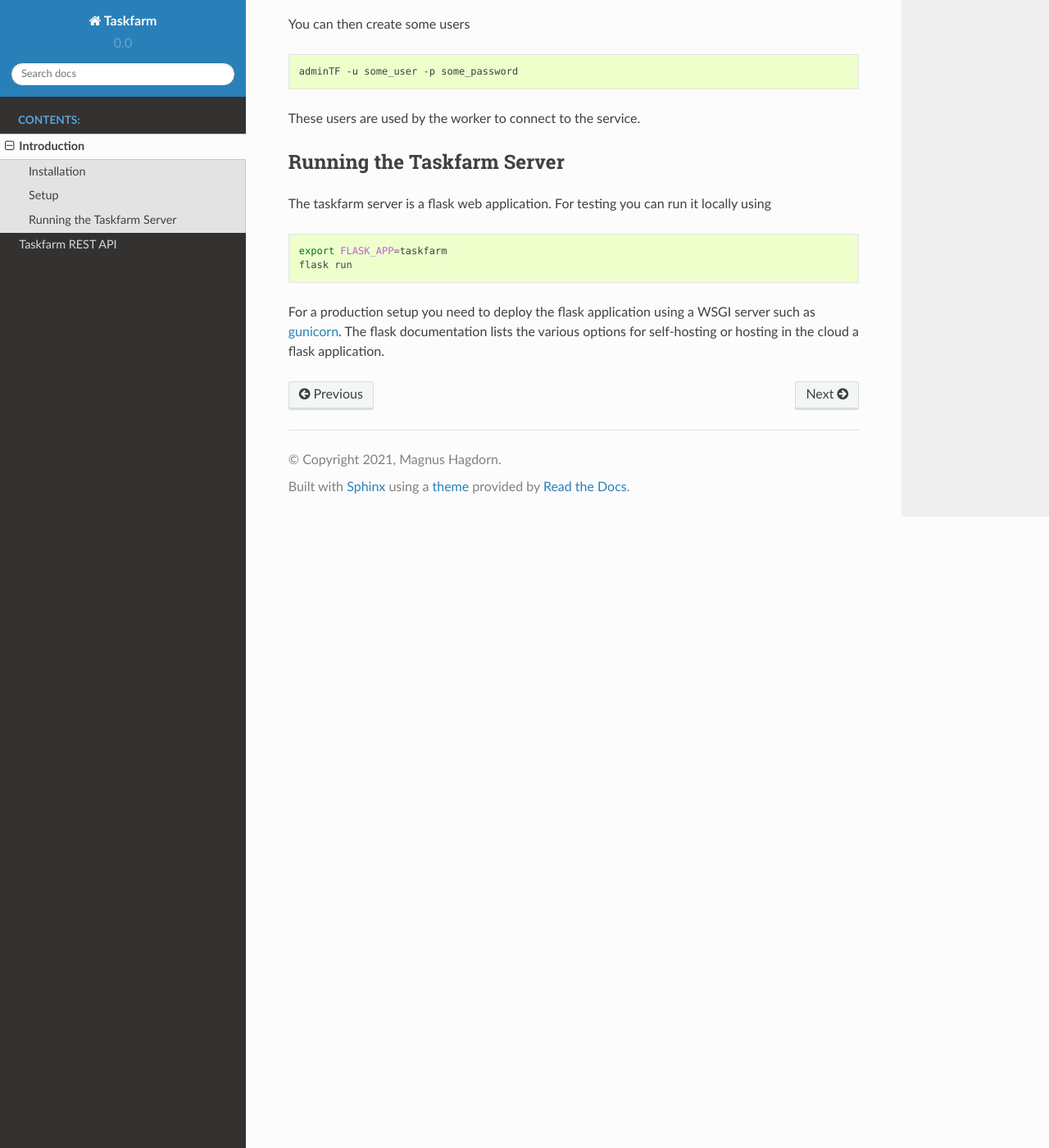
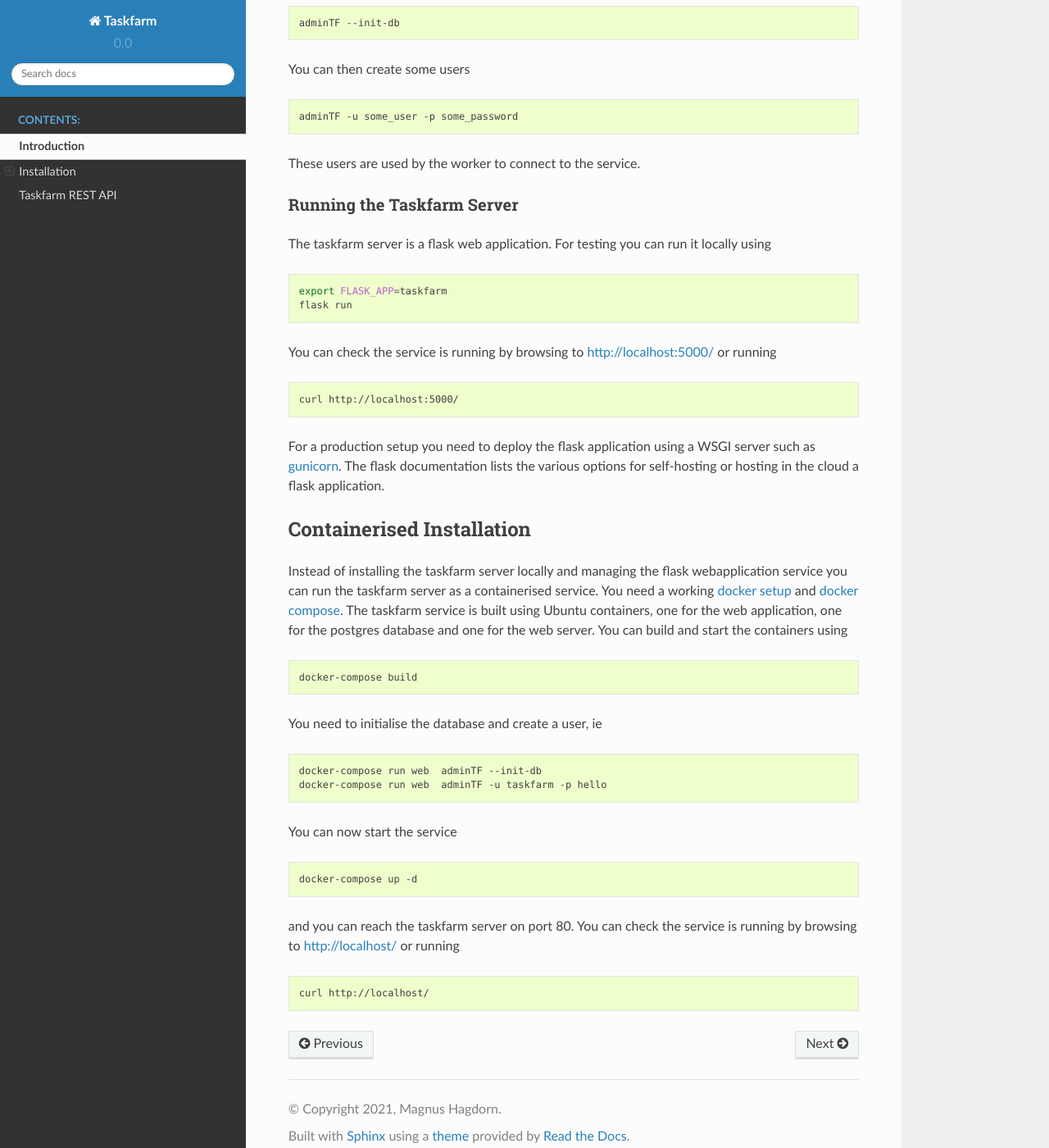
Before and after one commit to mhagdorn/taskfarm, a Sphinx documentation site: the page built from docs/intro.rst, in a window 1280 px wide and 1400 px high, scrolled down 1319 px. Shown: the whole window at 82% size. Built offline with Sphinx 7.4.7 and the Read the Docs theme 2.0.0, drawn with Linux system fonts in a browser that asks for light colours.

Commit message:
update installation instructions

```diff
--- a/docs/intro.rst
+++ b/docs/intro.rst
@@ -9,7 +9,9 @@
 The server is implemented using the `flask <https://flask.palletsprojects.com/>`_ web framework and uses `flask-sqlalchemy <https://flask-sqlalchemy.palletsprojects.com/>`_ to connect to a relational database.
 
 Installation
-------------
+============
+Local Installation
+------------------
 You can install the package from source after cloning the repository
 
 .. code-block:: bash
@@ -25,7 +27,7 @@
   pip install taskfarm
 
 Setup
------
+^^^^^
 After installing the python package you need to connect to a database. For
 testing purposes you can use sqlite. However, sqlite does not allow row
 locking so if you use parallel workers a single task may get assigned to
@@ -60,7 +62,7 @@
 These users are used by the worker to connect to the service.
 
 Running the Taskfarm Server
----------------------------
+^^^^^^^^^^^^^^^^^^^^^^^^^^^
 The taskfarm server is a flask web application. For testing you can run it locally using
 
 .. code-block:: bash
@@ -68,4 +70,37 @@
   export FLASK_APP=taskfarm
   flask run
 
+You can check the service is running by browsing to http://localhost:5000/ or running
+
+.. code-block:: bash
+
+  curl http://localhost:5000/
+
 For a production setup you need to deploy the flask application using a WSGI server such as `gunicorn <https://gunicorn.org/>`_. The flask documentation lists the various options for self-hosting or hosting in the cloud a flask application.
+
+Containerised Installation
+--------------------------
+Instead of installing the taskfarm server locally and managing the flask webapplication service you can run the taskfarm server as a containerised service. You need a working `docker setup <https://docs.docker.com/get-started/>`_ and `docker compose <https://docs.docker.com/compose/>`_. The taskfarm service is built using Ubuntu containers, one for the web application, one for the postgres database and one for the web server. You can build and start the containers using
+
+.. code-block:: bash
+
+  docker-compose build
+
+You need to initialise the database and create a user, ie
+
+.. code-block:: bash
+
+  docker-compose run web  adminTF --init-db
+  docker-compose run web  adminTF -u taskfarm -p hello
+
+You can now start the service
+
+.. code-block:: bash
+
+  docker-compose up -d
+
+and you can reach the taskfarm server on port 80. You can check the service is running by browsing to http://localhost/ or running
+
+.. code-block:: bash
+
+  curl http://localhost/
```
